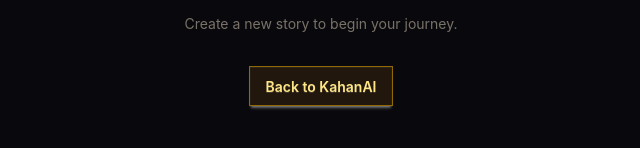
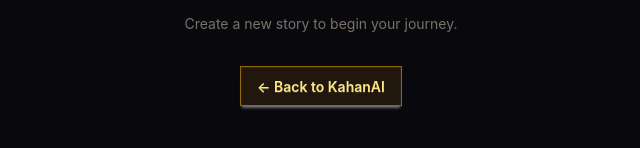
Before and after one commit to anupam-anand-ojha/kahanAi-frontend, a React (Vite) app: page /story in a window 1280 px wide. Shown: the part 174-322 px from the top of the page, without its empty margins (319-959 px from the left). Built offline with nearby package versions, Linux system fonts and the light colour scheme; no server answers.

Commit message:
add back button to story result

```diff
--- a/src/pages/StoryResult.jsx
+++ b/src/pages/StoryResult.jsx
@@ -26,7 +26,7 @@ function StoryResult() {
           onClick={() => navigate("/")}
           className="btn mt-8 rounded-none border-amber-400/50 bg-amber-500/10 text-amber-200 hover:bg-amber-500/20"
         >
-          Back to KahanAI
+         ← Back to KahanAI
         </button>
       </main>
     );
```
